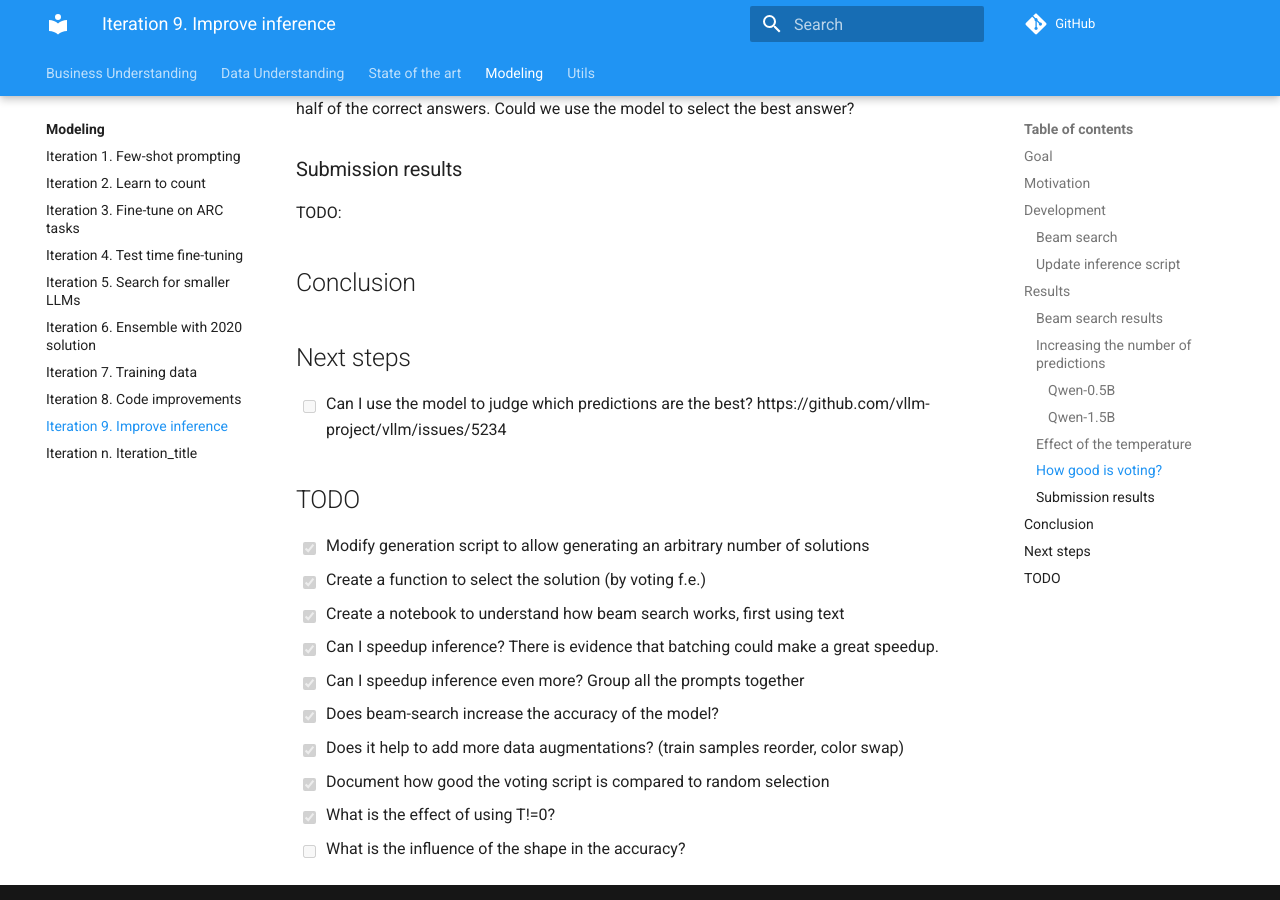
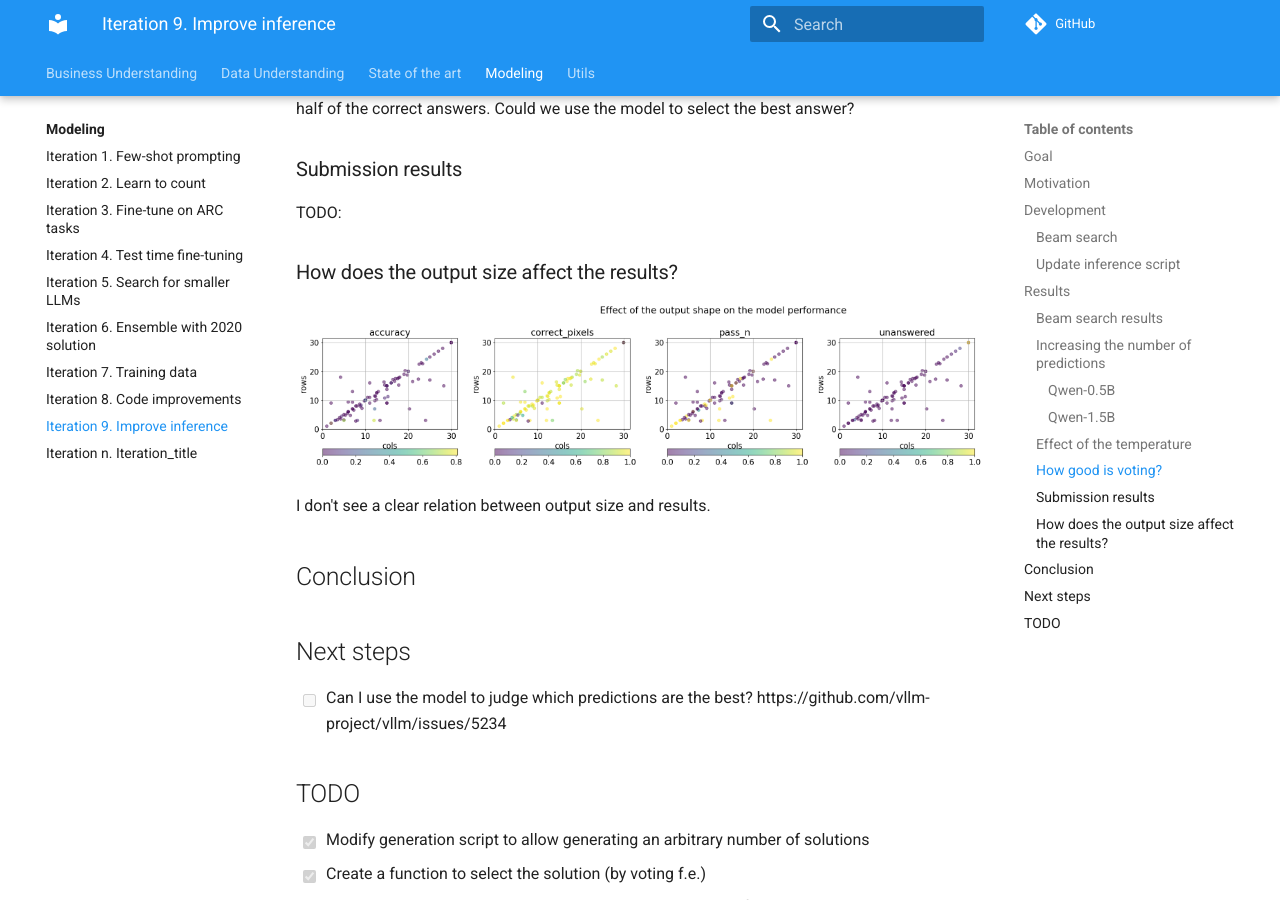
Before and after one commit to zhengjunyao-work/arc24, an MkDocs documentation site: the page built from docs/modeling/Iteration_09_improve_inference.md, in a window 1280 px wide and 900 px high, scrolled down 4713 px. Built offline with MkDocs 1.6.1 and Material for MkDocs 9.7.7, drawn with Linux system fonts in a browser that asks for light colours; comment, search, counter and statistics services are not loaded.

Commit message:
studied relation between output size and results

```diff
--- a/docs/modeling/Iteration_09_improve_inference.md
+++ b/docs/modeling/Iteration_09_improve_inference.md
@@ -155,6 +155,12 @@ We can see that the voting selection mechanism has an accuracy between 30-50% to
 
 TODO:
 
+### How does the output size affect the results?
+
+![output size](res/2024-08-24-08-42-55.png)
+
+I don't see a clear relation between output size and results.
+
 ## Conclusion
 
 ## Next steps
@@ -172,4 +178,4 @@ TODO:
 - [x] Does it help to add more data augmentations? (train samples reorder, color swap)
 - [x] Document how good the voting script is compared to random selection
 - [x] What is the effect of using T!=0?
-- [ ] What is the influence of the shape in the accuracy?
+- [x] What is the influence of the shape in the accuracy?
```
Also changed, not shown: docs/modeling/res/2024-08-24-08-42-55.png (added), 1 other file.
